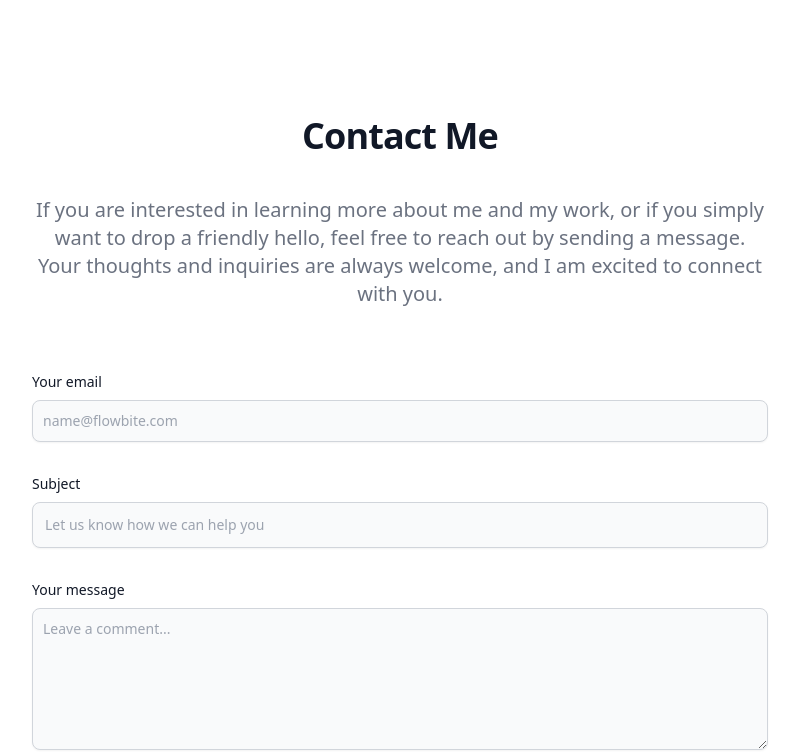
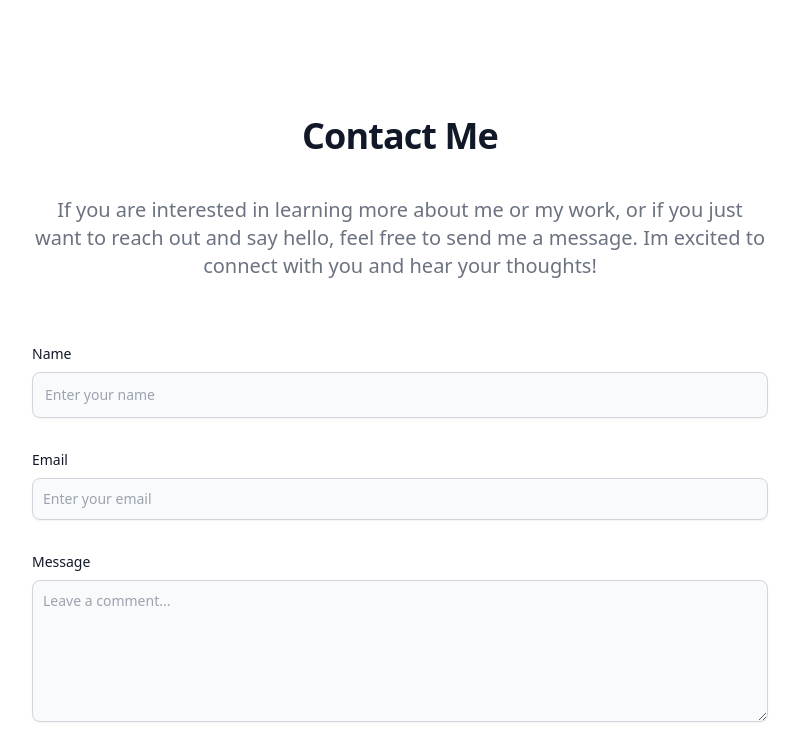
Before and after one commit to Naeemi7/portfolio, a React (Vite) app: page / in a window 1280 px wide. Shown: the part 640-1392 px from the top of the page, without its empty margins (240-1039 px from the left). Built offline with nearby package versions, Linux system fonts and the light colour scheme.

Commit message:
bug fixed

```diff
--- a/src/components/Contact.jsx
+++ b/src/components/Contact.jsx
@@ -7,48 +7,48 @@ function Contact() {
             Contact Me
           </h2>
           <p className="mb-10 lg:mb-16 font-light text-center text-gray-500 dark:text-gray-600 sm:text-xl">
-            If you are interested in learning more about me and my work, or if
-            you simply want to drop a friendly hello, feel free to reach out by
-            sending a message. Your thoughts and inquiries are always welcome,
-            and I am excited to connect with you.
+            If you are interested in learning more about me or my work, or if
+            you just want to reach out and say hello, feel free to send me a
+            message. Im excited to connect with you and hear your thoughts!
           </p>
           <form action="#" className="space-y-8">
+            <div>
+              <label
+                htmlFor="name"
+                className="block mb-2 text-sm font-medium text-gray-900 dark:text-gray-600"
+              >
+                Name
+              </label>
+              <input
+                type="text"
+                id="name"
+                className="block p-3 w-full text-sm text-gray-900 bg-gray-50 rounded-lg border border-gray-300 shadow-sm focus:ring-primary-500 focus:border-primary-500 dark:bg-gray-700 dark:border-gray-600 dark:placeholder-gray-400 dark:text-white dark:focus:ring-primary-500 dark:focus:border-primary-500 dark:shadow-sm-light"
+                placeholder="Enter your name"
+                required
+              />
+            </div>
             <div>
               <label
                 htmlFor="email"
                 className="block mb-2 text-sm font-medium text-gray-900 dark:text-gray-600"
               >
-                Your email
+                Email
               </label>
               <input
                 type="email"
                 id="email"
                 className="shadow-sm bg-gray-50 border border-gray-300 text-gray-900 text-sm rounded-lg focus:ring-primary-500 focus:border-primary-500 block w-full p-2.5 dark:bg-gray-700 dark:border-gray-600 dark:placeholder-gray-400 dark:text-white dark:focus:ring-primary-500 dark:focus:border-primary-500 dark:shadow-sm-light"
-                placeholder="name@flowbite.com"
+                placeholder="Enter your email"
                 required
               />
             </div>
-            <div>
-              <label
-                htmlFor="subject"
-                className="block mb-2 text-sm font-medium text-gray-900 dark:text-gray-600"
-              >
-                Subject
-              </label>
-              <input
-                type="text"
-                id="subject"
-                className="block p-3 w-full text-sm text-gray-900 bg-gray-50 rounded-lg border border-gray-300 shadow-sm focus:ring-primary-500 focus:border-primary-500 dark:bg-gray-700 dark:border-gray-600 dark:placeholder-gray-400 dark:text-white dark:focus:ring-primary-500 dark:focus:border-primary-500 dark:shadow-sm-light"
-                placeholder="Let us know how we can help you"
-                required
-              />
-            </div>
+
             <div className="sm:col-span-2">
               <label
                 htmlFor="message"
                 className="block mb-2 text-sm font-medium text-gray-900 dark:text-gray-600"
               >
-                Your message
+                Message
               </label>
               <textarea
                 id="message"
```
